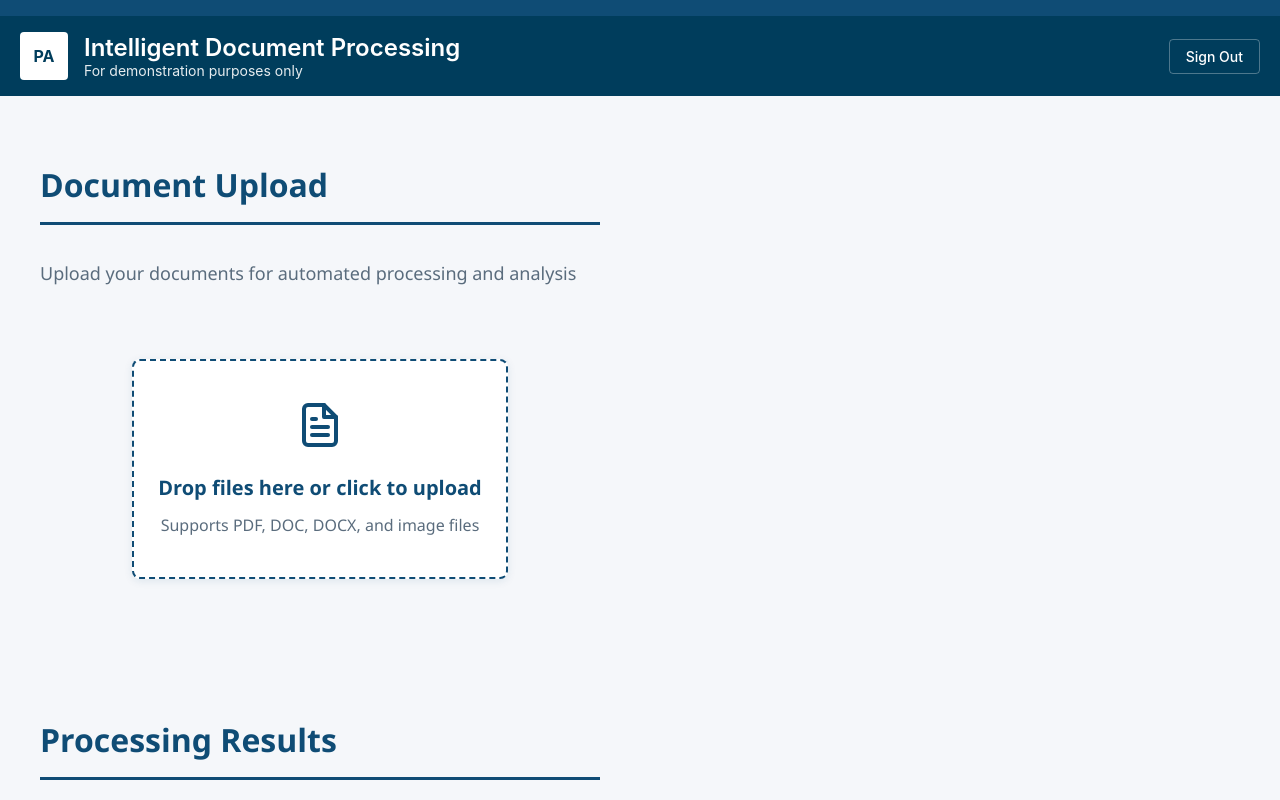
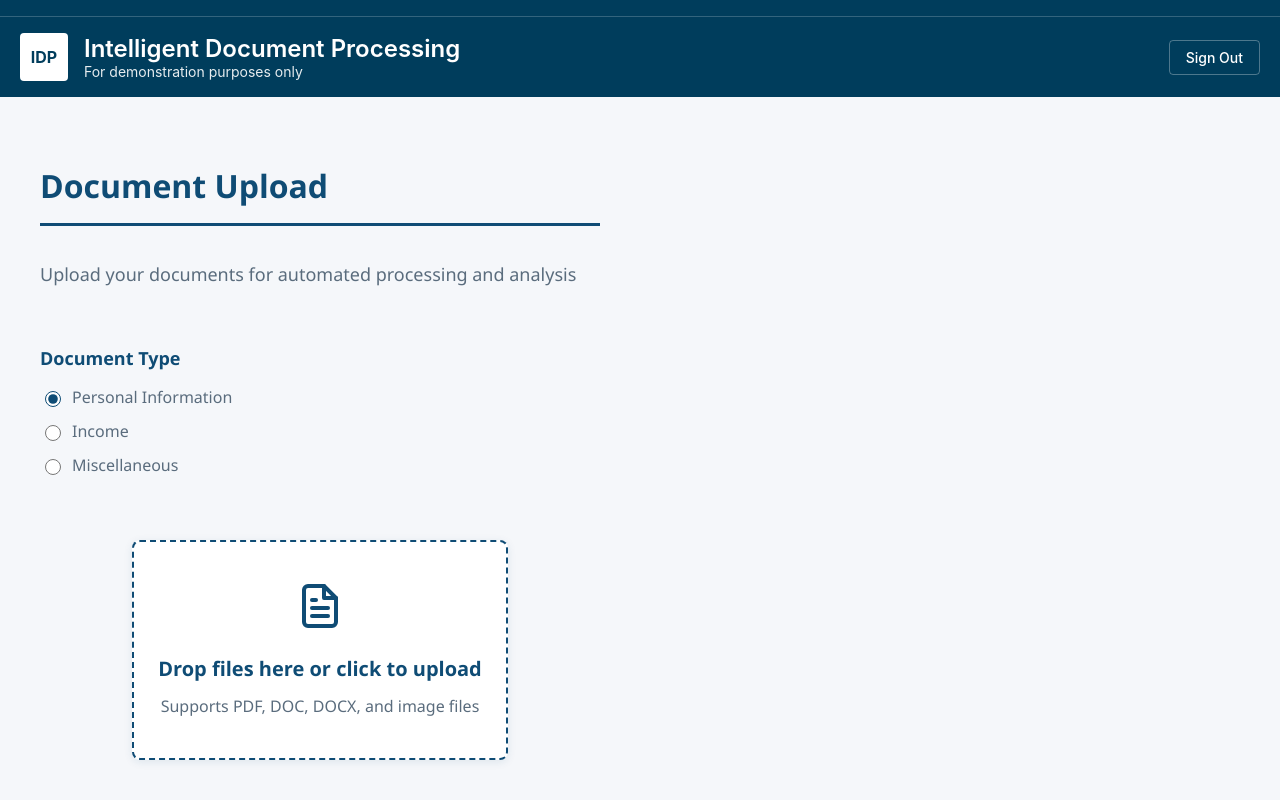
Before and after one commit to laurencegoolsby/amplify-react-template, a React (Vite) app: page / in a window 1280 px wide. Shown: the top 800 px of the page. Built offline with nearby package versions, Linux system fonts and the light colour scheme.

Commit message:
Add uploaded file section

```diff
--- a/src/App.tsx
+++ b/src/App.tsx
@@ -1,13 +1,33 @@
+import { useState } from 'react';
 import FileUpload from './components/FileUpload';
 import Header from './layouts/Header';
 import Footer from './layouts/Footer';
 import './styles/globals.css';
 import './styles/layout.css';
 import './styles/typography.css';
+import './styles/radio-group.css';
+import './styles/file-info.css';
 
 function App() {
   const handleSignOut = () => {
     console.log('Sign out clicked');
+  };
+
+  const [documentType, setDocumentType] = useState('Personal Information');
+  const [uploadedFiles, setUploadedFiles] = useState<{id: string, name: string, size: number, type: string}[]>([]);
+
+  const addFile = (file: File) => {
+    const newFile = {
+      id: Date.now().toString(),
+      name: file.name,
+      size: file.size,
+      type: documentType
+    };
+    setUploadedFiles(prev => [...prev, newFile]);
+  };
+
+  const deleteFile = (id: string) => {
+    setUploadedFiles(prev => prev.filter(file => file.id !== id));
   };
 
   return (
@@ -20,7 +40,47 @@ function App() {
           <p className="section-description">
             Upload your documents for automated processing and analysis
           </p>
-          <FileUpload onUploadComplete={(result) => console.log('Upload complete:', result)} />
+
+          <div className="document-type-selector">
+            <h3 className="selector-title">Document Type</h3>
+            <div className="radio-group">
+              {['Personal Information', 'Income', 'Miscellaneous'].map((type) => (
+                <label key={type} className="radio-option">
+                  <input
+                    type="radio"
+                    name="documentType"
+                    value={type}
+                    checked={documentType === type}
+                    onChange={(e) => setDocumentType(e.target.value)}
+                  />
+                  <span>{type}</span>
+                </label>
+              ))}
+            </div>
+          </div>
+
+          <FileUpload onUploadComplete={(result) => console.log('Upload complete:', result)} onFileSelect={addFile} />
+
+          {uploadedFiles.length > 0 && (
+            <div className="files-list">
+              <h4>Uploaded Files:</h4>
+              {uploadedFiles.map((file) => (
+                <div key={file.id} className="file-item">
+                  <div className="file-details">
+                    <p><strong>Name:</strong> {file.name}</p>
+                    <p><strong>Type:</strong> {file.type}</p>
+                    <p><strong>Size:</strong> {(file.size / 1024 / 1024).toFixed(2)} MB</p>
+                  </div>
+                  <button
+                    className="delete-btn"
+                    onClick={() => deleteFile(file.id)}
+                  >
+                    Delete
+                  </button>
+                </div>
+              ))}
+            </div>
+          )}
         </div>
 
         <div className="results-section">
--- a/src/components/FileUpload.tsx
+++ b/src/components/FileUpload.tsx
@@ -3,13 +3,15 @@ import './FileUpload.css';
 
 interface FileUploadProps {
   onUploadComplete?: (result: { key: string; url: string }) => void;
+  onFileSelect?: (file: File) => void;
 }
 
-export default function FileUpload({ onUploadComplete }: FileUploadProps) {
+export default function FileUpload({ onUploadComplete, onFileSelect }: FileUploadProps) {
   const [uploading, setUploading] = useState(false);
   const [dragOver, setDragOver] = useState(false);
 
   const uploadFile = async (file: File) => {
+    onFileSelect?.(file);
 
     setUploading(true);
 
--- a/src/layouts/Header.tsx
+++ b/src/layouts/Header.tsx
@@ -13,7 +13,7 @@ export default function Header({ onSignOut }: HeaderProps) {
       </div>
       <div className="header-main">
         <div className="header-brand">
-          <div className="header-logo">PA</div>
+          <div className="header-logo">IDP</div>
           <div>
             <h1 className="header-title">Intelligent Document Processing</h1>
             <p className="header-subtitle">For demonstration purposes only</p>
--- /dev/null
+++ b/src/styles/file-info.css
@@ -0,0 +1,46 @@
+/* File Info Styles */
+.files-list {
+  margin-top: 20px;
+}
+
+.files-list h4 {
+  color: #0f4c75;
+  font-size: 16px;
+  margin: 0 0 12px 0;
+}
+
+.file-item {
+  display: flex;
+  justify-content: space-between;
+  align-items: center;
+  padding: 12px;
+  background-color: #f8fbff;
+  border: 1px solid #e1e5e9;
+  border-radius: 8px;
+  margin-bottom: 8px;
+}
+
+.file-details p {
+  color: #5a6c7d;
+  font-size: 14px;
+  margin: 2px 0;
+}
+
+.file-details strong {
+  color: #0f4c75;
+}
+
+.delete-btn {
+  background-color: #dc3545;
+  color: white;
+  border: none;
+  padding: 6px 12px;
+  border-radius: 4px;
+  cursor: pointer;
+  font-size: 12px;
+  transition: background-color 0.2s;
+}
+
+.delete-btn:hover {
+  background-color: #c82333;
+}
--- a/src/styles/header.css
+++ b/src/styles/header.css
@@ -6,7 +6,8 @@
 }
 
 .header-banner {
-  background-color: #0f4c75;
+  background-color: #003d5c;
+  border-bottom: 1px solid rgba(255, 255, 255, 0.2);
   padding: 8px 0;
   font-size: 14px;
 }
--- a/src/styles/layout.css
+++ b/src/styles/layout.css
@@ -17,7 +17,7 @@
   padding: 40px;
   display: flex;
   flex-direction: column;
-  justify-content: center;
+  /* justify-content: center; */
 }
 
 .results-section {
@@ -25,5 +25,5 @@
   padding: 40px;
   display: flex;
   flex-direction: column;
-  justify-content: center;
+  /* justify-content: center; */
 }
--- /dev/null
+++ b/src/styles/radio-group.css
@@ -0,0 +1,36 @@
+/* Radio Group Styles */
+.document-type-selector {
+  margin-bottom: 32px;
+}
+
+.selector-title {
+  color: #0f4c75;
+  font-size: 18px;
+  font-weight: 600;
+  margin-bottom: 16px;
+}
+
+.radio-group {
+  display: flex;
+  flex-direction: column;
+  gap: 12px;
+}
+
+.radio-option {
+  display: flex;
+  align-items: center;
+  gap: 8px;
+  cursor: pointer;
+  font-size: 16px;
+  color: #5a6c7d;
+}
+
+.radio-option input[type="radio"] {
+  width: 16px;
+  height: 16px;
+  accent-color: #0f4c75;
+}
+
+.radio-option:hover {
+  color: #0f4c75;
+}
```
